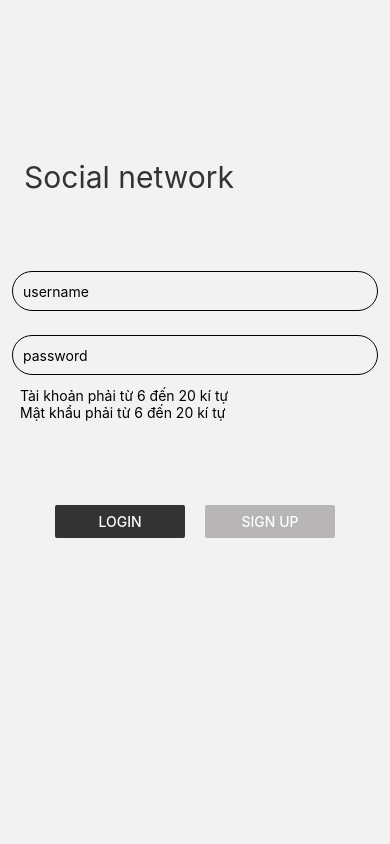
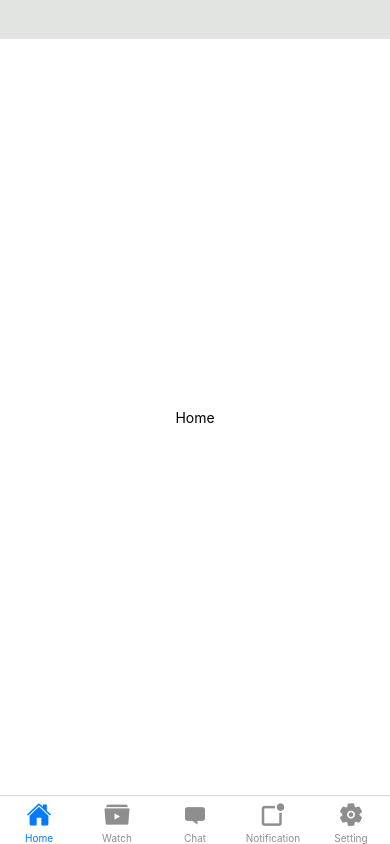
Before and after one commit to LuongLuyen/social-network-app, a React Native app: screen /HomeApp in a window 390 px wide. Built offline with nearby package versions, Linux system fonts and the light colour scheme.

Commit message:
layout app

```diff
--- a/App.js
+++ b/App.js
@@ -1,7 +1,7 @@
 import {NavigationContainer} from '@react-navigation/native'
 import {createNativeStackNavigator} from '@react-navigation/native-stack'
 import Login from './src/Screens/Login'
-import Home from './src/Screens/Home'
+import HomeApp from './src/Screens/HomeApp'
 
 const Stack = createNativeStackNavigator()
 
@@ -18,8 +18,8 @@ export default function App() {
           component={Login}
         />
         <Stack.Screen
-          name="Home" options={{title: 'Home App'}}
-          component={Home}
+          name="HomeApp" options={{title: 'Home App'}}
+          component={HomeApp}
         />
     </Stack.Navigator>
   </NavigationContainer>
--- a/package.json
+++ b/package.json
@@ -9,6 +9,8 @@
     "web": "expo start --web"
   },
   "dependencies": {
+    "@expo/vector-icons": "^13.0.0",
+    "@react-navigation/bottom-tabs": "^6.5.8",
     "@react-navigation/native": "^6.1.7",
     "@react-navigation/native-stack": "^6.9.13",
     "expo": "~49.0.5",
--- /dev/null
+++ b/src/Components/Chat.js
@@ -0,0 +1,18 @@
+import { StyleSheet,View , Text, Image} from 'react-native'
+function Chat() {
+    return (
+        <View style={styles.container}>
+            <Text>
+                Chat
+            </Text>
+        </View>
+     )
+}
+const styles = StyleSheet.create({
+    container: {
+        flex: 1,
+        backgroundColor: '#fff',
+        alignItems: 'center',
+        justifyContent: 'center',
+    }})
+export default Chat
--- /dev/null
+++ b/src/Components/Notification.js
@@ -0,0 +1,18 @@
+import { StyleSheet,View , Text, Image} from 'react-native'
+function Notification() {
+    return (
+        <View style={styles.container}>
+            <Text>
+                Notification
+            </Text>
+        </View>
+     )
+}
+const styles = StyleSheet.create({
+    container: {
+        flex: 1,
+        backgroundColor: '#fff',
+        alignItems: 'center',
+        justifyContent: 'center',
+    }})
+export default Notification
--- /dev/null
+++ b/src/Components/Setting.js
@@ -0,0 +1,18 @@
+import { StyleSheet,View , Text, Image} from 'react-native'
+function Setting() {
+    return (
+        <View style={styles.container}>
+            <Text>
+                Setting
+            </Text>
+        </View>
+     )
+}
+const styles = StyleSheet.create({
+    container: {
+        flex: 1,
+        backgroundColor: '#fff',
+        alignItems: 'center',
+        justifyContent: 'center',
+    }})
+export default Setting
--- /dev/null
+++ b/src/Components/Watch.js
@@ -0,0 +1,18 @@
+import { StyleSheet,View , Text, Image} from 'react-native'
+function Watch() {
+    return (
+        <View style={styles.container}>
+            <Text>
+                Watch
+            </Text>
+        </View>
+     )
+}
+const styles = StyleSheet.create({
+    container: {
+        flex: 1,
+        backgroundColor: '#fff',
+        alignItems: 'center',
+        justifyContent: 'center',
+    }})
+export default Watch
--- /dev/null
+++ b/src/Screens/HomeApp.js
@@ -0,0 +1,81 @@
+import * as React from 'react'
+import { createBottomTabNavigator } from '@react-navigation/bottom-tabs'
+import { StyleSheet,View , Text, Image} from 'react-native'
+
+import Setting from '../Components/Setting'
+import Home from '../Components/Home'
+import Watch from '../Components/Watch'
+import Notification from '../Components/Notification'
+import Chat from '../Components/Chat'
+
+import { Ionicons } from '@expo/vector-icons'
+import { Entypo } from '@expo/vector-icons'
+
+
+const Tab = createBottomTabNavigator()
+
+function HomeApp() {
+    return (
+        <View style={styles.container}>
+            <Tab.Navigator
+                screenOptions={{
+                    header: () => null,
+                }}
+            >
+                <Tab.Screen
+                    name = "Home"
+                    component={Home}
+                    options={{
+                        tabBarIcon: ({ color, size }) => (
+                            <Ionicons name="home" color={color} size={size} />
+                        ),
+                    }}
+                />
+                <Tab.Screen
+                    name = "Watch"
+                    component={Watch}
+                    options={{
+                        tabBarIcon: ({ color, size }) => (
+                            <Entypo name="folder-video" color={color} size={size} />
+                        ),
+                    }}
+                />
+                <Tab.Screen
+                    name = "Chat"
+                    component={Chat}
+                    options={{
+                        tabBarIcon: ({ color, size }) => (
+                            <Entypo name="message" size={size} color={color} />
+                        ),
+                    }}
+                />
+                <Tab.Screen
+                    name = "Notification"
+                    component={Notification}
+                    options={{
+                        tabBarIcon: ({ color, size }) => (
+                            <Entypo name="notification" size={size} color={color} />
+                        ),
+                    }}
+                />
+                <Tab.Screen
+                    name = "Setting"
+                    component={Setting}
+                    options={{
+                        tabBarIcon: ({ color, size }) => (
+                            <Ionicons name="settings" size={size} color={color} />
+                        ),
+                    }}
+                />
+            </Tab.Navigator>
+        </View>
+     )
+}
+const styles = StyleSheet.create({
+    container: {
+        width: '100%',
+        height: '100%',
+        backgroundColor: '#e1e3e0ee',
+        paddingTop: '10%'
+    }})
+export default HomeApp
--- a/src/Screens/Login.js
+++ b/src/Screens/Login.js
@@ -12,14 +12,14 @@ function Login({navigation}) {
                 <TextInput
                     style={styles.input}
                     onChangeText={setName}
-                    placeholder="username"
+                    placeholder="Tên đăng nhập"
                     value={name}
                 />
                 <TextInput
                     style={styles.input}
                     onChangeText={setPassword}
                     value={password}
-                    placeholder="password"
+                    placeholder="Mật khẩu"
                 />
                 <View style={styles.information}>
                 <Text>Tài khoản phải từ 6 đến 20 kí tự </Text>
@@ -30,7 +30,8 @@ function Login({navigation}) {
                     <Button
                         title="Login"
                         onPress={()=>
-                        navigation.navigate('Content')}
+                            navigation.navigate('HomeApp')
+                        }
                         color= '#333'
                     />
                 </View>
@@ -46,7 +47,7 @@ function Login({navigation}) {
                 </View>
             </View>
       </SafeAreaView>
-     )
+    )
 }
 const styles = StyleSheet.create({
     title: {
```
Also changed, not shown: src/Components/Home.js (renamed from src/Screens/Home.js), 1 other file (tests, documents, lock files or other folders).
